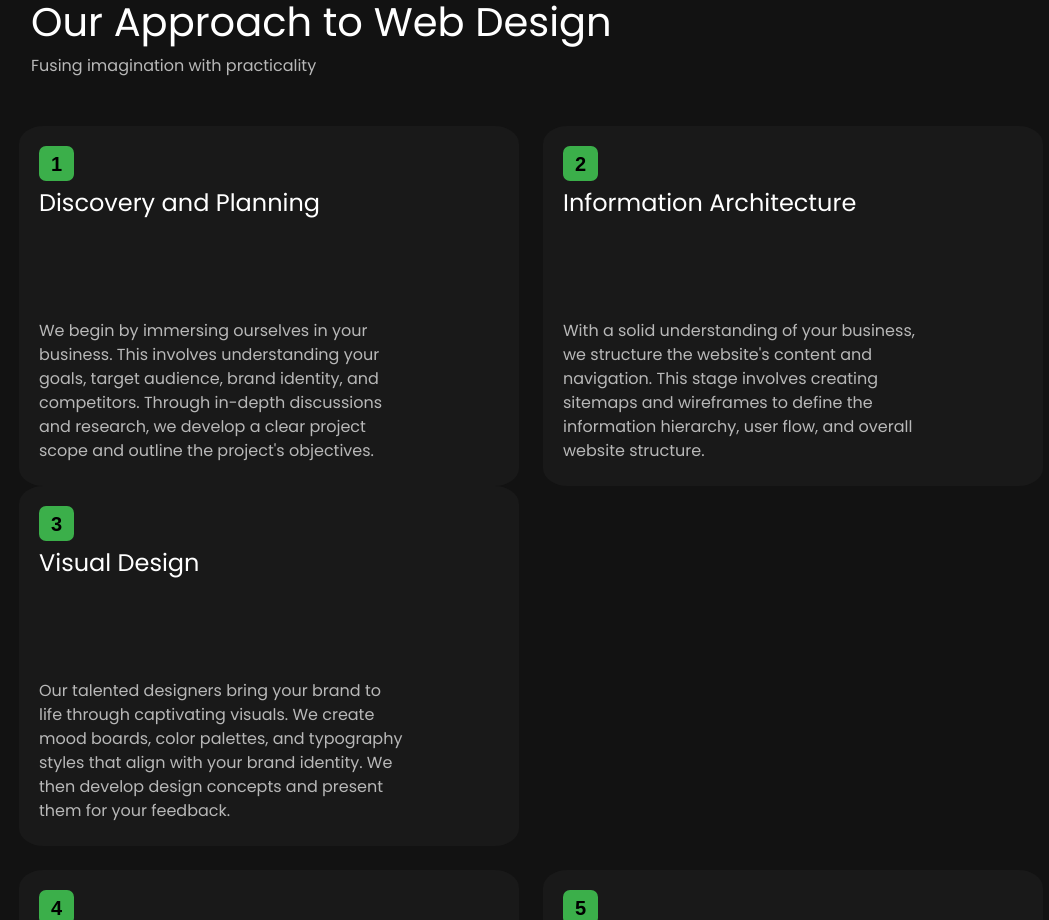
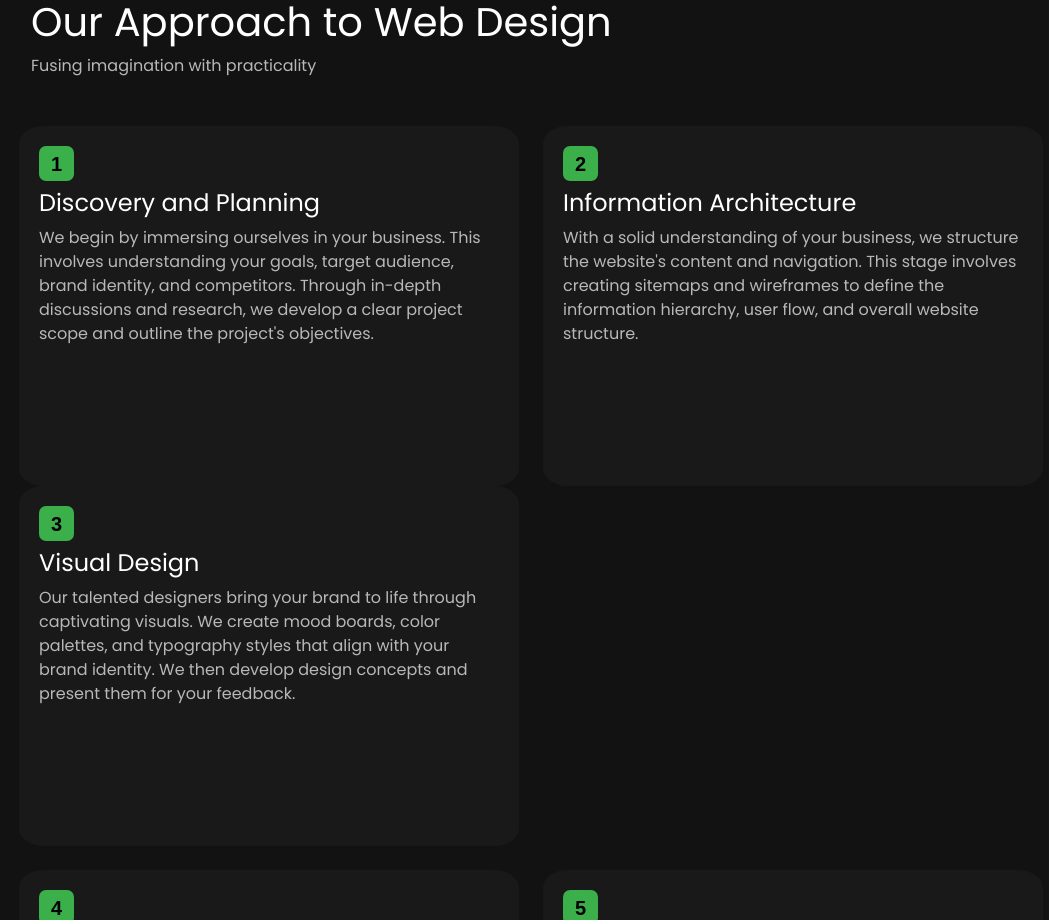
Before and after one commit to hassansajjadkhan/thewebgator, a React (Vite) app in the folder TheWebGator/: page /cdn/twg/TheWebGator/services in a window 1280 px wide. Shown: the part 840-1760 px from the top of the page, without its empty margins (51-1100 px from the left). Built offline with nearby package versions, Linux system fonts and the light colour scheme.

Commit message:
complete restructuring of services.jsx

```diff
--- /dev/null
+++ b/TheWebGator/src/Components/ServiceCard.jsx
@@ -0,0 +1,17 @@
+import React from 'react'
+
+export default function ServiceCard({ number, title, description }) {
+    return (
+        <div className='col-4 me-4' id='service-card'>
+            <div className='service-number mb-2'>
+                <span>{number}</span>
+            </div>
+            <h4 className='text-white' id='service-title'>
+                {title}
+            </h4>
+            <p style={{ color: '#b8b8b8' }}>
+                {description}
+            </p>
+        </div>
+    )
+}
--- /dev/null
+++ b/TheWebGator/src/Components/ServiceSection.jsx
@@ -0,0 +1,30 @@
+import React from 'react'
+import ServiceCard from './ServiceCard'
+import services from '../JavaScript/servicesData'
+
+export default function ServiceSection() {
+    return (
+        <>
+            <div className='row mt-5' id='service-cards'>
+                {services.slice(0, 3).map(service => (
+                    <ServiceCard
+                        key={service.number}
+                        number={service.number}
+                        title={service.title}
+                        description={service.description}
+                    />
+                ))}
+            </div>
+            <div className='row mt-4' id='service-cards'>
+                {services.slice(3, 6).map(service => (
+                    <ServiceCard
+                        key={service.number}
+                        number={service.number}
+                        title={service.title}
+                        description={service.description}
+                    />
+                ))}
+            </div>
+        </>
+    )
+}
--- a/TheWebGator/src/Components/Services.jsx
+++ b/TheWebGator/src/Components/Services.jsx
@@ -1,7 +1,9 @@
 import React from 'react'
 import Navbar from './Navbar'
 import QuoteButton from './QuoteButton'
+import ServiceSection from './ServiceSection'
 import webDesign from '../assets/webDesign.png'
+import servicePhone from '../assets/servicePhone.png'
 import './Services.css'
 
 export default function Services() {
@@ -33,98 +35,7 @@ export default function Services() {
                             Fusing imagination with practicality
                         </div>
                     </div>
-                    <div className='row mt-5' id='service-cards'>
-                        <div className='col-5  me-4' id='service-card'>
-                            <div className="service-number mb-2">
-                                <span>1</span>
-                            </div>
-                            <h4 className='text-white' id='service-title'>
-                                Discovery and Planning
-                            </h4>
-                            <p style={{ color: '#b8b8b8' }} id='service-description'>
-                                We begin by immersing ourselves in your business.
-                                This involves understanding your goals, target audience,
-                                brand identity, and competitors. Through in-depth
-                                discussions and research, we develop a clear project
-                                scope and outline the project's objectives.
-                            </p>
-                        </div>
-                        <div className='col-4  me-4' id='service-card'>
-                            <div className="service-number mb-2">
-                                <span>2</span>
-                            </div>
-                            <h4 className='text-white' id='service-title'>
-                                Information Architecture
-                            </h4>
-                            <p style={{ color: '#b8b8b8' }} id='service-description'>
-                                With a solid understanding of your business,
-                                we structure the website's content and navigation.
-                                This stage involves creating sitemaps and wireframes
-                                to define the information hierarchy, user flow, and
-                                overall website structure.
-                            </p>
-                        </div>
-                        <div className='col-4  me-4' id='service-card'>
-                            <div className="service-number mb-2">
-                                <span>3</span>
-                            </div>
-                            <h4 className='text-white' id='service-title'>
-                                Visual Design
-                            </h4>
-                            <p style={{ color: '#b8b8b8' }} id='service-description'>
-                                Our talented designers bring your brand to life
-                                through captivating visuals. We create mood boards,
-                                color palettes, and typography styles that align
-                                with your brand identity. We then develop design
-                                concepts and present them for your feedback.
-                            </p>
-                        </div>
-                    </div>
-                    <div className='row mt-4' id='service-cards'>
-                        <div className='col-5  me-4' id='service-card'>
-                            <div className="service-number mb-2">
-                                <span>4</span>
-                            </div>
-                            <h4 className='text-white' id='service-title'>
-                                User Experience (UX) Design
-                            </h4>
-                            <p style={{ color: '#b8b8b8' }} id='service-description'>
-                                We begin by immersing ourselves in your business. This
-                                involves understanding your goals, target audience,
-                                brand identity, and competitors. Through in-depth
-                                discussions and research, we develop a clear project
-                                scope and outline the project's objectives.
-                            </p>
-                        </div>
-                        <div className='col-4  me-4' id='service-card'>
-                            <div className="service-number mb-2">
-                                <span>5</span>
-                            </div>
-                            <h4 className='text-white' id='service-title'>
-                                Development
-                            </h4>
-                            <p style={{ color: '#b8b8b8' }} id='service-description'>
-                                Our development team transforms the design into a
-                                fully functional website. We use the latest technologies
-                                to build a robust and responsive platform that delivers a
-                                consistent experience across all devices and provide ongoing support.
-                            </p>
-                        </div>
-                        <div className='col-4  me-4' id='service-card'>
-                            <div className="service-number mb-2">
-                                <span>6</span>
-                            </div>
-                            <h4 className='text-white' id='service-title'>
-                                Testing and Launch
-                            </h4>
-                            <p style={{ color: '#b8b8b8' }} id='service-description'>
-                                Before going live, we conduct rigorous testing to identify
-                                and fix any issues. We optimize the website for speed,
-                                performance, and search engines. Once everything is perfect,
-                                we launch the website and provide ongoing support.
-                            </p>
-                        </div>
-                    </div>
+                    <ServiceSection />
                 </section>
             </main>
         </div>
--- /dev/null
+++ b/TheWebGator/src/JavaScript/servicesData.js
@@ -0,0 +1,34 @@
+const services = [
+    {
+        number: 1,
+        title: 'Discovery and Planning',
+        description: "We begin by immersing ourselves in your business. This involves understanding your goals, target audience, brand identity, and competitors. Through in-depth discussions and research, we develop a clear project scope and outline the project's objectives."
+    },
+    {
+        number: 2,
+        title: 'Information Architecture',
+        description: "With a solid understanding of your business, we structure the website's content and navigation. This stage involves creating sitemaps and wireframes to define the information hierarchy, user flow, and overall website structure."
+    },
+    {
+        number: 3,
+        title: 'Visual Design',
+        description: "Our talented designers bring your brand to life through captivating visuals. We create mood boards, color palettes, and typography styles that align with your brand identity. We then develop design concepts and present them for your feedback."
+    },
+    {
+        number: 4,
+        title: 'User Experience (UX) Design',
+        description: "We begin by immersing ourselves in your business. This involves understanding your goals, target audience, brand identity, and competitors. Through in-depth discussions and research, we develop a clear project scope and outline the project's objectives."
+    },
+    {
+        number: 5,
+        title: 'Development',
+        description: "Our development team transforms the design into a fully functional website. We use the latest technologies to build a robust and responsive platform that delivers a consistent experience across all devices and provide ongoing support."
+    },
+    {
+        number: 6,
+        title: 'Testing and Launch',
+        description: "Before going live, we conduct rigorous testing to identify and fix any issues. We optimize the website for speed, performance, and search engines. Once everything is perfect, we launch the website and provide ongoing support."
+    }
+]
+
+export default services;
```
Also changed, not shown: TheWebGator/src/assets/servicePhone.png (added).
